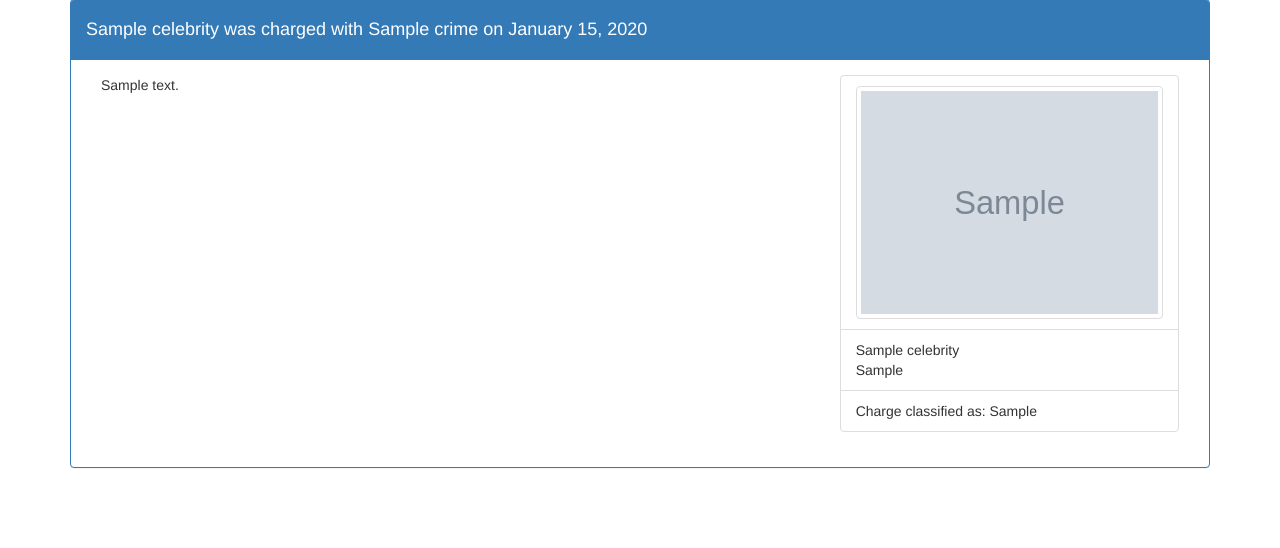
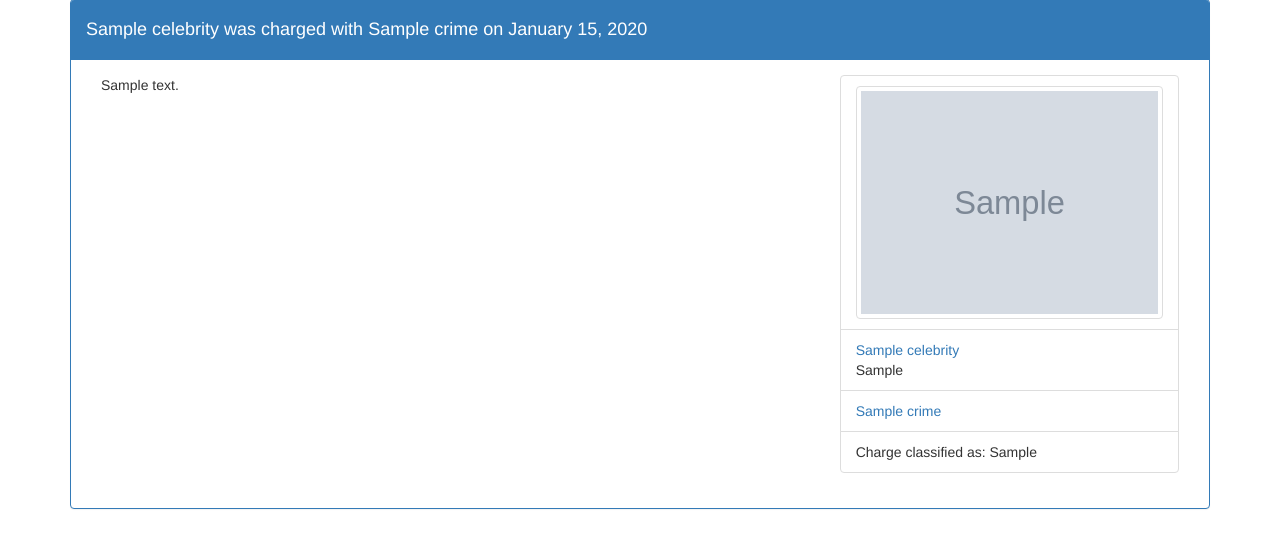
Before and after one commit to jabrouwer82/cs373-idb, a Flask app: page /charges/1 in a window 1280 px wide. Shown: the part 171-719 px from the top of the page. Run offline with Flask 2, Linux system fonts and the light colour scheme; tables that the repository leaves empty hold one stand-in row (values such as "Sample post"); grey boxes marked "Sample" are stand-in pictures; some libraries are stand-ins or nearby versions.

Commit message:
Adds a name_link filter, connects templates better
name_link creates an a href for any celebrity of crime with the text being the entity's name
Charges now link to celebrities and crimes.

```diff
--- a/filters.py
+++ b/filters.py
@@ -1,4 +1,14 @@
 import re
+
+from models import Celebrity, Crime
+
+def name_link(item):
+  name = item.name
+  if type(item) == Celebrity:
+    link = '/celebrities/{id}'.format(id=item.id)
+  elif type(item) == Crime:
+    link = '/crimes/{id}'.format(id=item.name)
+  return '<a href="{link}">{name}</a>'.format(name=name, link=link)
 
 def date_formatter(d):
   return '{month} {day}, {year}'.format(month=d.strftime('%B'), day=d.day, year=d.year)
--- a/templates/celebrities.html
+++ b/templates/celebrities.html
@@ -19,7 +19,7 @@
         </div>
         <ul class="list-group">
             {% for celebrity in celebrities %}
-            <li class="list-group-item"><a href="/celebrities/{{ celebrity.id}}">{{ celebrity.name }}</a> - {{ celebrity.description | firstSentence }} </li>
+            <li class="list-group-item">{{ celebrity | name_link }} - {{ celebrity.description | firstSentence }} </li>
             {% endfor %}
         </ul>
     </div>
--- a/templates/celebrity.html
+++ b/templates/celebrity.html
@@ -59,7 +59,7 @@
                     <ul class="list-group">
                         {% for crime in celebrity.crimes %}
                         <li class="list-group-item">
-                          <a href="/crimes/{{ crime.name }}">{{ crime.name }}</a>
+                          {{ crime | name_link }}
                           <ul class="list-group">
                           {% for charge in celebrity.charges %}
                             {% if charge.crime == crime %}
--- a/templates/charge.html
+++ b/templates/charge.html
@@ -1,11 +1,16 @@
 {% extends "base.html" %}
 {% block content %}
+    <style>
+      h4 a {
+        color: inherit;
+      }
+    </style>
     <title>{{ charge.celebrity.name }} charged with {{ charge.crime.name }}</title>
     <div class="container">
         <div class="page-header"><h1>Details of the Charge</h1></div>
         <div class="panel panel-primary">
             <div class="panel-heading">
-                <h4>{{ charge.celebrity.name }} was charged with {{ charge.crime.name }} on {{ charge.date | date_formatter }}</h4>
+                <h4>{{ charge.celebrity | name_link }} was charged with {{ charge.crime | name_link }} on {{ charge.date | date_formatter }}</h4>
             </div>
             <div class="panel-body">
                 <div class="container-fluid col-md-8">
@@ -15,12 +20,15 @@
                     <ul class="list-group">
                         <li class="list-group-item"><img src="{{ charge.celebrity.picture_url }}" class="img-thumbnail"></li>
                         <li class="list-group-item">
-                            {{ charge.celebrity.name }}
+                            {{ charge.celebrity | name_link }}
                             <ul class="list-unstyled">
                                 {% for alias in charge.celebrity.aliases %}
                                 <li>{{ alias.alias }}</li>
                                 {% endfor %}
                             </ul>
+                        </li>
+                        <li class="list-group-item">
+                          {{ charge.crime | name_link }}
                         </li>
                         {% if charge.classification %}
                         <li class="list-group-item">Charge classified as: {{ charge.classification }}</li>
--- a/templates/crime.html
+++ b/templates/crime.html
@@ -12,7 +12,7 @@
                 <p>{{ crime.description }}</p>
                 {% endif %}
                 {% if crime.wiki_url %}
-                <a href="{{ crime.wiki_url }}" target="_blank">More info...</a>
+                <a href="{{ crime.wiki_url }}" target="_blank">More info (wikipedia)...</a>
                 {% endif %}
                 {% if crime.description or crime.wiki_url %}
                 <hr/>
@@ -22,9 +22,7 @@
                 <ul class="list-group">
                   {% for celebrity in crime.celebrities %}
                     <li class="list-group-item">
-                      <a href="/celebrities/{{ celebrity.id }}">
-                        {{ celebrity.name }}
-                      </a>
+                      {{ celebrity | name_link }}
                       <ul class="list-group">
                         {% for charge in celebrity.charges %}
                           {% if charge.crime == crime %}
--- a/templates/crimes.html
+++ b/templates/crimes.html
@@ -17,7 +17,7 @@
         <ul class="list-group">
             {% for crime in crimes %}
             <li class="list-group-item" style="text-overflow:ellipsis;">
-                <a href="/crimes/{{ crime.name }}">{{ crime.name }}</a>
+                {{ crime | name_link }}
                 <ul class="list-unstyled">
                     <li>{{ crime.description  | entireFirstSentence }}</li>
                 </ul>
```
